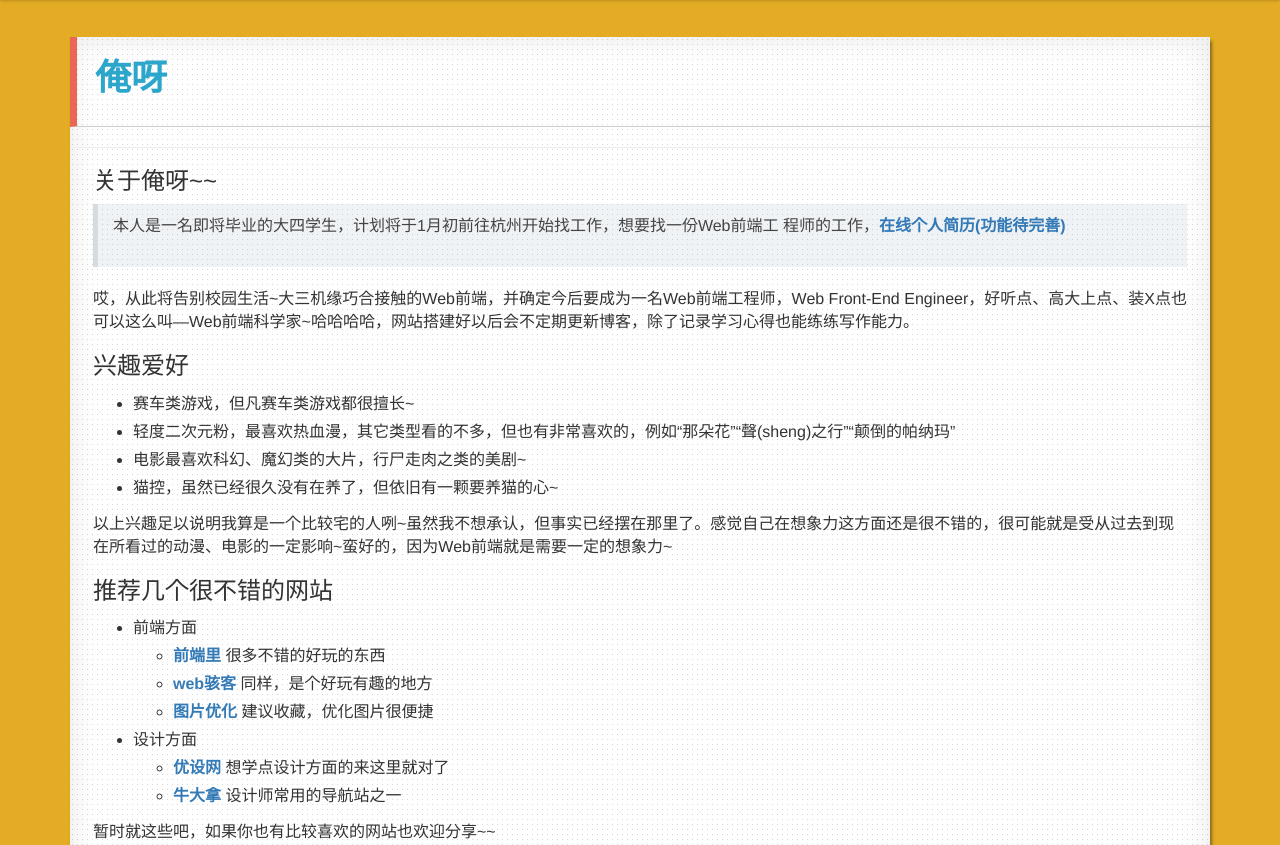
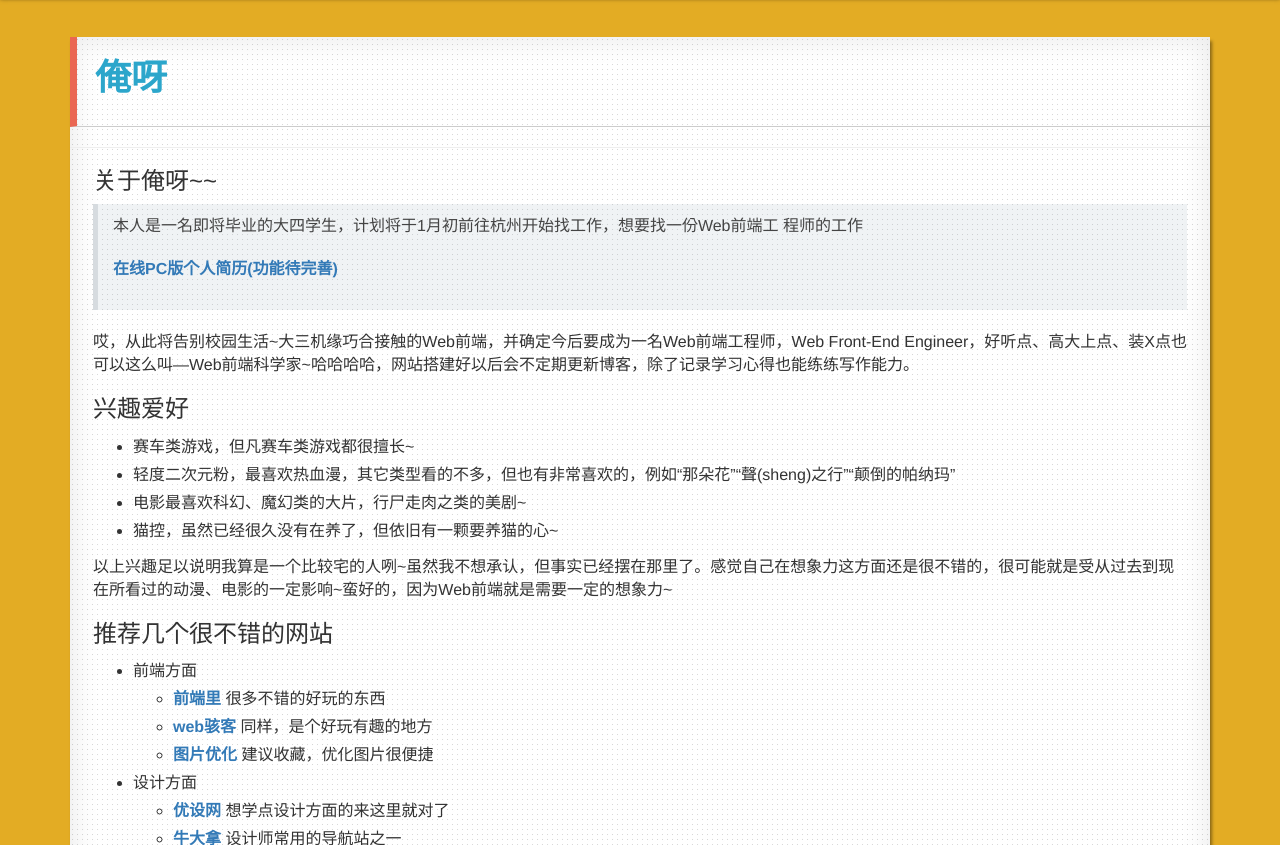
Before and after one commit to momeakl/momeakl.github.io, a Jekyll site: the page built from pages/3about.md, in a window 1280 px wide and 900 px high, cut to the strip 55-900 px from the top of the window. Built offline with Jekyll 4.4.1, drawn with Linux system fonts in a browser that asks for light colours; nearby versions of some CDN libraries; some web fonts are replaced; comment, search, counter and statistics services are not loaded; a style sheet for code colours, icons or effects is not loaded.

Commit message:
change resume link of aboutpage

```diff
--- a/pages/3about.md
+++ b/pages/3about.md
@@ -8,7 +8,9 @@ icon: icon-tongue
 ### 关于俺呀~~
 
 >  本人是一名即将毕业的大四学生，计划将于1月初前往杭州开始找工作，想要找一份Web前端工
->  程师的工作，**[在线个人简历(功能待完善)](http://gaobing.coding.io/)**
+>  程师的工作
+>
+>**[在线PC版个人简历(功能待完善)](http://gaobing.coding.io/)**
 
 哎，从此将告别校园生活~大三机缘巧合接触的Web前端，并确定今后要成为一名Web前端工程师，Web Front-End Engineer，好听点、高大上点、装X点也可以这么叫---Web前端科学家~哈哈哈哈，网站搭建好以后会不定期更新博客，除了记录学习心得也能练练写作能力。
 
```
